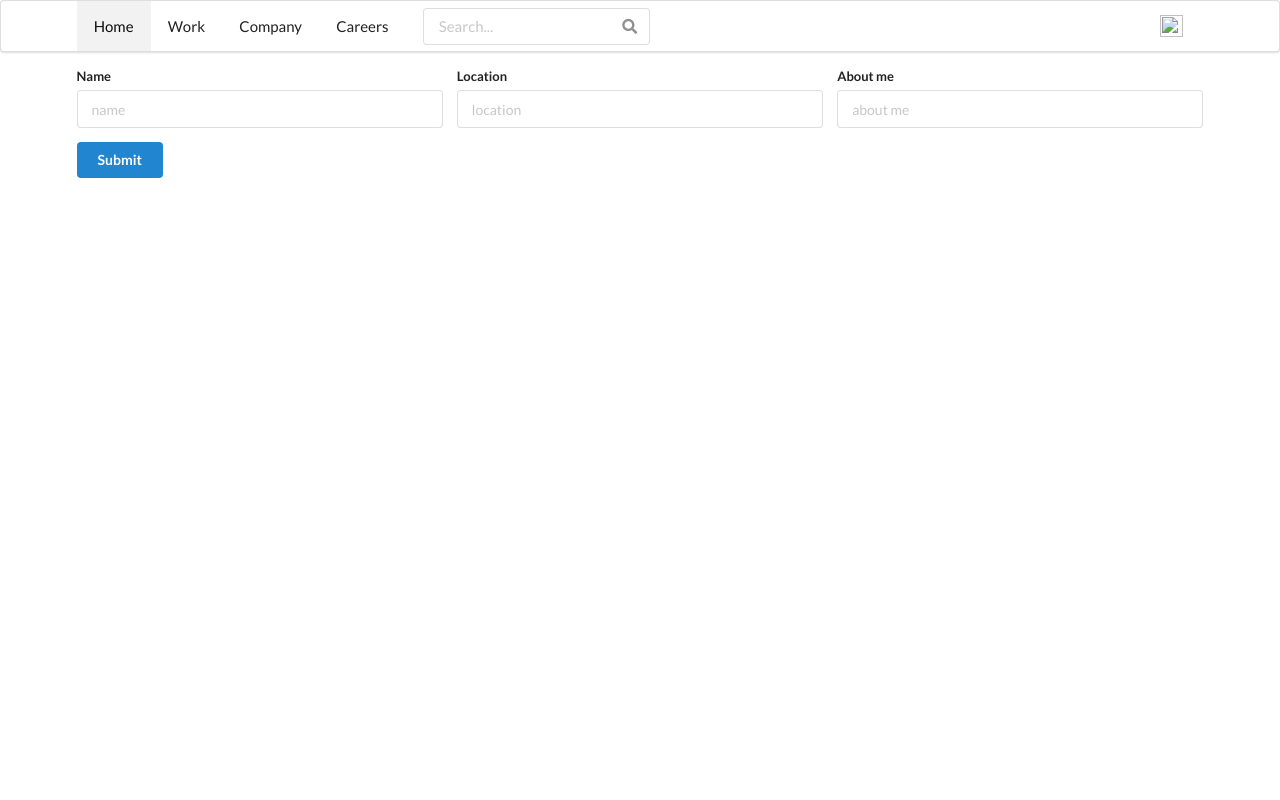
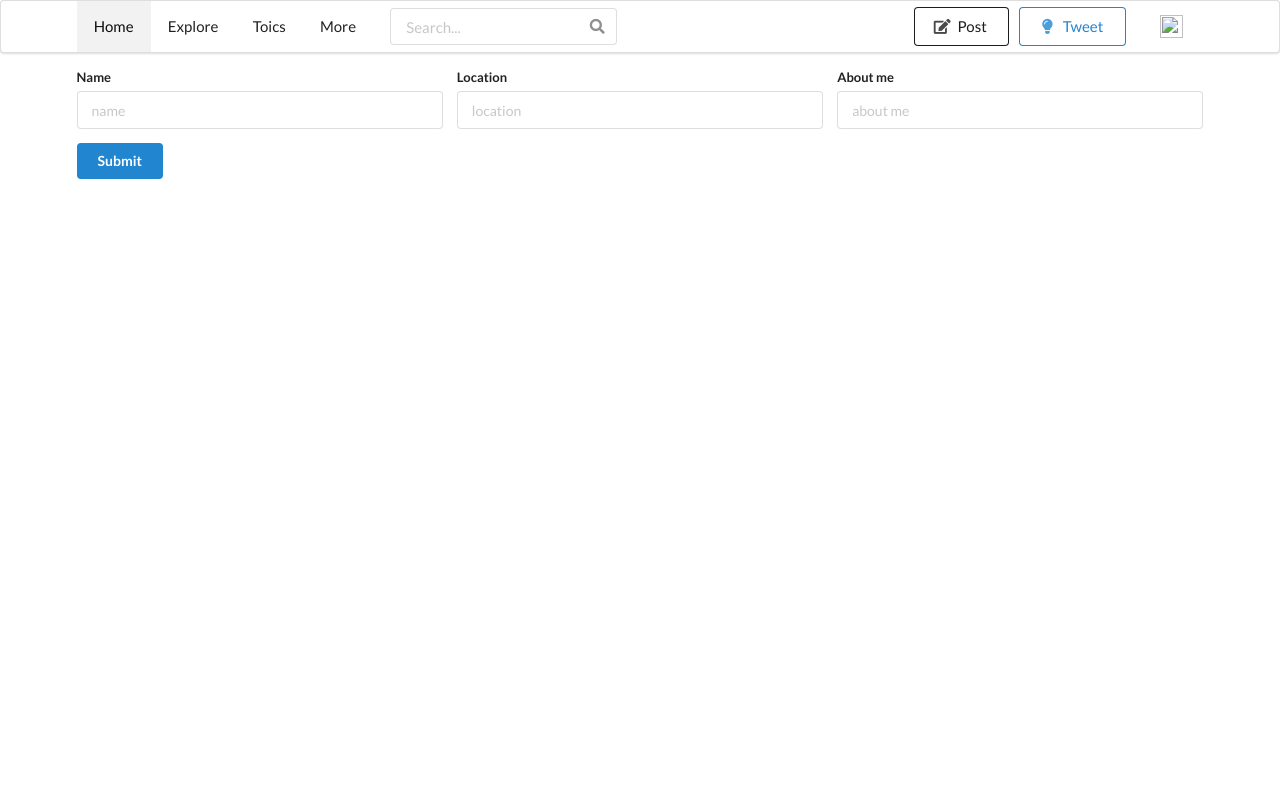
Before and after one commit to fuyunliu/firefly, a Python web app: template app/templates/auth/edit.html in a window 1280 px wide. Run offline with Jinja, Linux system fonts and the light colour scheme; the template is opened without the code that fills it, so the values that code supplies are empty.

Commit message:
2019-07-10

```diff
--- a/app/api/posts.py
+++ b/app/api/posts.py
@@ -14,7 +14,7 @@ class PostAPI(MethodView):
             post = Post.query.get_or_404(post_id)
             return jsonify(post.dumps())
 
-        size = current_app.config['FIREFLY_PER_PAGE_SIZE']
+        size = current_app.config['PER_PAGE_SIZE']
         max_id = request.args.get('max_id', None, type=int)
         if max_id is None:
             items = Post.query.order_by(Post.id.desc()).limit(size)
@@ -58,10 +58,10 @@ class PostCommentAPI(MethodView):
 
     def get(self, post_id):
         post = Post.query.get_or_404(post_id)
-        page = request.args.get('page', 11, type=int)
+        page = request.args.get('page', 1, type=int)
         pagination = post.comments.paginate(
             page,
-            per_page=current_app.config['FIREFLY_PER_PAGE_SIZE'],
+            per_page=current_app.config['PER_PAGE_SIZE'],
             error_out=False)
         prev = None
         if pagination.has_prev:
--- a/app/api/tweets.py
+++ b/app/api/tweets.py
@@ -13,7 +13,7 @@ class TweetAPI(MethodView):
             tweet = Tweet.query.get_or_404(tweet_id)
             return jsonify(tweet.dumps())
 
-        size = current_app.config['FIREFLY_PER_PAGE_SIZE']
+        size = current_app.config['PER_PAGE_SIZE']
         max_id = request.args.get('max_id', None, type=int)
         if max_id is None:
             items = Tweet.query.order_by(Tweet.id.desc()).limit(size)
@@ -49,7 +49,7 @@ class TweetCommentAPI(MethodView):
         page = request.args.get('page', 1, type=int)
         pagination = tweet.comments.paginate(
             page,
-            per_page=current_app.config['FIREFLY_PER_PAGE_SIZE'],
+            per_page=current_app.config['PER_PAGE_SIZE'],
             error_out=False)
         prev = None
         if pagination.has_prev:
--- a/app/static/main.css
+++ b/app/static/main.css
@@ -23,3 +23,6 @@
     margin-top: 1em;
     padding-top: 1em;
 }
+.ui.menu .menuButton {
+    right: 10px;
+}
--- a/app/templates/_modals.html
+++ b/app/templates/_modals.html
@@ -1,6 +1,6 @@
 <div class="ui small modal">
     <div class="header" id="ModalTitle"></div>
-    <div class="scrolling content">
+    <div class="scrolling content" id="ScrollContent">
         <div class="ui comments" id="ListComment"></div>
     </div>
     <div class="actions">
--- a/app/templates/base.html
+++ b/app/templates/base.html
@@ -23,26 +23,33 @@
     <div class="ui large borderless menu">
         <div class="ui container">
         <a class="active item" href="{{url_for('main.index')}}">Home</a>
-        <a class="item">Work</a>
-        <a class="item">Company</a>
-        <a class="item">Careers</a>
+        <a class="item">Explore</a>
+        <a class="item">Toics</a>
+        <a class="item">More</a>
         <div class="item">
         <div class="ui icon input">
             <input type="text" placeholder="Search...">
             <i class="search link icon"></i>
         </div>
         </div>
-        <div class="right item">
-        <div class="ui inline pointing dropdown">
+        <div class="right menu">
+        <div class="item">
+            <a class="ui basic black button menuButton" href="">
+                <i class="edit icon"></i>Post
+            </a>
+            <a class="ui basic blue button" href="">
+                <i class="lightbulb icon"></i>Tweet
+            </a>
+        </div>
+        <div class="ui inline pointing dropdown item">
             <img class="ui avatar image"
             src="{{current_user.gravatar(size=18)}}">
             <span>{{current_user.username}}</span>
             <div class="menu">
-                <a class="item"
-                href="{{url_for('auth.user', username=current_user.username)}}"><i class="user icon"></i>Profile</a>
-                <div class="item">aaa</div>
-                <div class="item">aaa</div>
-                <div class="item">aaa</div>
+                <a class="item" href="{{url_for('auth.user', username=current_user.username)}}"><i class="user icon"></i>Profile</a>
+                <a class="item"><div class="ui teal label">10</div>Inbox</a>
+                <a class="item"><div class="ui yellow label">20</div>Spam</a>
+                <a class="item"><div class="ui pink label">30</div>Message</a>
                 <a class="item" href="{{url_for('auth.logout')}}"><i class="power off icon"></i>Log Out</a>
             </div>
         </div>
```
Also changed, not shown: app/api/users.py (+7 -7 lines), app/models.py (+4 -4 lines), app/static/main.js (+30 -42 lines), config.py (+5 -3 lines).
